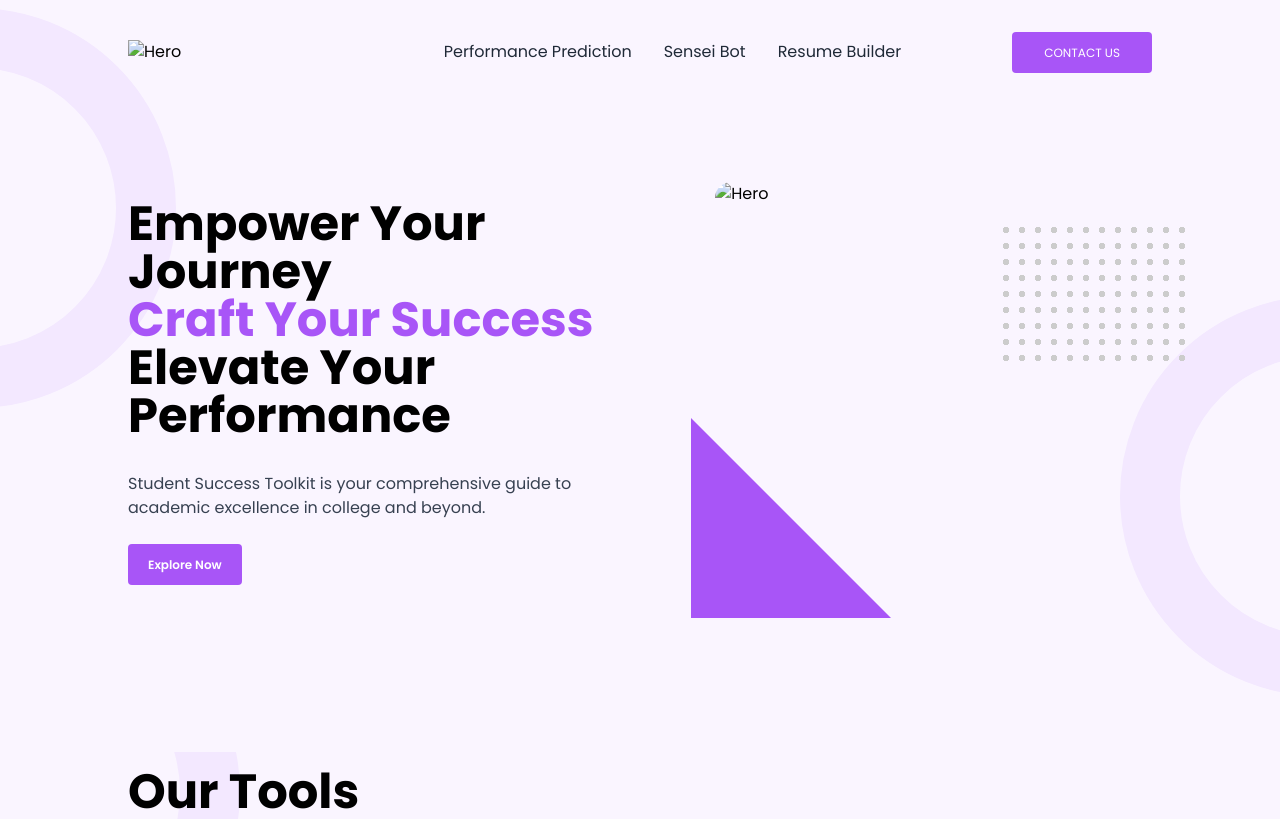
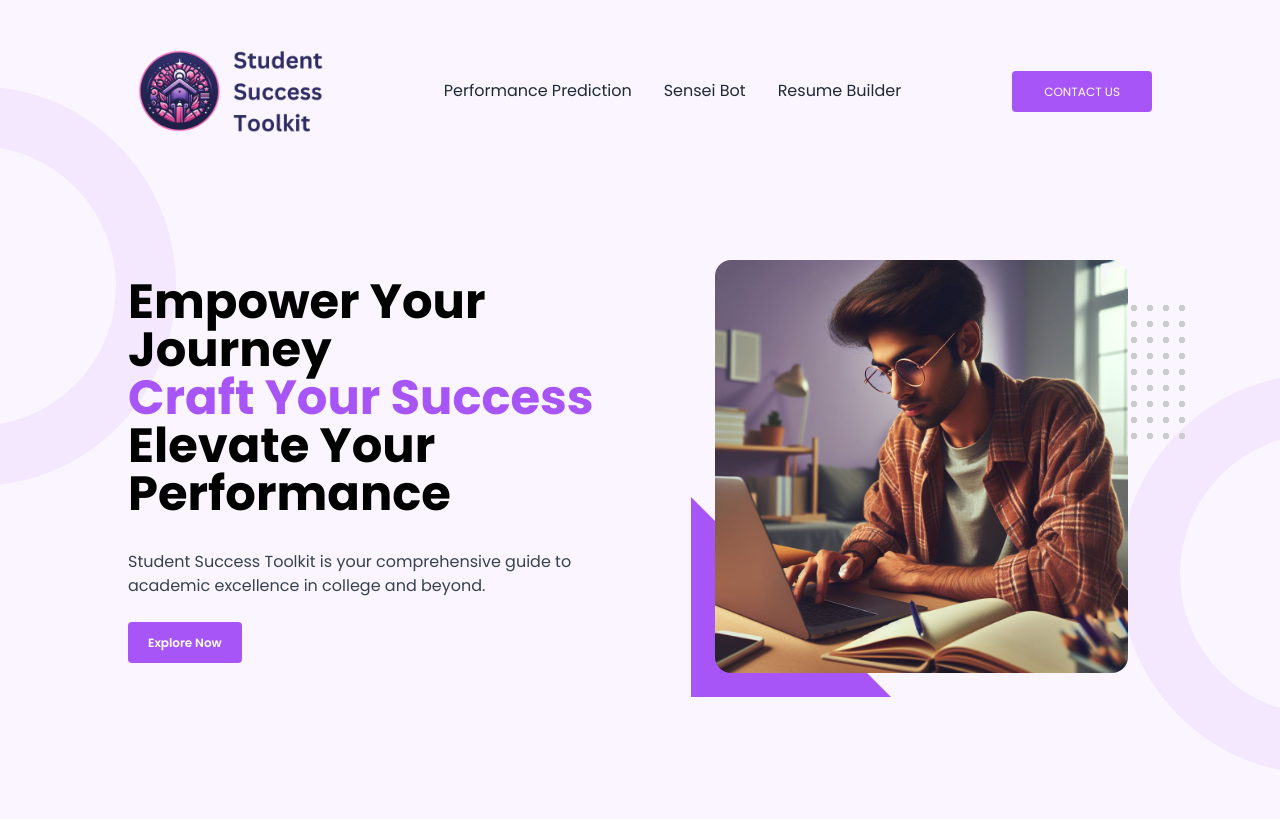
Before and after one commit to thepushkarB/Project_v0.1, a plain HTML site: page index.html in a window 1280 px wide. Shown: the top 819 px of the page. Drawn offline with Linux system fonts and the light colour scheme; the site is published under a folder, as on GitHub Pages, so addresses that start at the root find nothing.

Commit message:
Update index.html for images

```diff
--- a/index.html
+++ b/index.html
@@ -2,7 +2,7 @@
 <html lang="en">
     <head>
         <meta charset="utf-8">
-        <link rel="icon" href="/img/logo.jpeg">
+        <link rel="icon" href="img/logo.jpeg">
         <title>Student Success Toolkit</title>
         <link rel="preconnect" href="https://fonts.googleapis.com">
         <link rel="preconnect" href="https://fonts.gstatic.com" crossorigin>
@@ -17,7 +17,7 @@
             <nav class="container relative z-10 mx-auto px-4 py-10 sm:px-12 xl:px-32">
                 <div class="flex items-center justify-between">
                   <!--? logo with text -->
-                  <img src="/img/logo1.png" height="25%" width="20%" alt="Hero" href="#">
+                  <img src="img/logo1.png" height="25%" width="20%" alt="Hero" href="#">
 
                     <div id="nav-links" class="hidden items-center space-x-8 text-sm md:flex lg:text-base">
                         <a href="#portfolio toolkit_sec" class="text-gray-800">Performance Prediction</a>
@@ -74,7 +74,7 @@
                     <div class="relative mt-12 hidden w-full overflow-visible lg:block lg:w-[45%] lg:p-6">
                         <div class="primary-color-border absolute bottom-0 left-0 h-0 w-0 border-[100px] border-transparent border-b-purple-500 border-l-purple-500"></div>
                         <div class="absolute -right-9 top-16 h-[145px] w-[190px] bg-[radial-gradient(#cccccc_3px,transparent_3px)] [background-size:16px_16px]"></div>
-                        <img src="/img/empowring_sec_img2.jpeg" alt="Hero" class="seo-image relative mt-8 aspect-square w-full rounded-2xl object-cover lg:mt-0" data-media="{&quot;id&quot;:&quot;-ZFvSWK4L28&quot;,&quot;src&quot;:&quot;unsplash&quot;,&quot;type&quot;:&quot;image&quot;}" oncontextmenu="return false;">
+                        <img src="img/empowring_sec_img2.jpeg" alt="Hero" class="seo-image relative mt-8 aspect-square w-full rounded-2xl object-cover lg:mt-0" data-media="{&quot;id&quot;:&quot;-ZFvSWK4L28&quot;,&quot;src&quot;:&quot;unsplash&quot;,&quot;type&quot;:&quot;image&quot;}" oncontextmenu="return false;">
                     </div>
                 </div>
             </div>
@@ -185,7 +185,7 @@
                         <div class="primary-color-border absolute bottom-0 left-0 h-0 w-0 border-[100px] border-transparent border-b-purple-500 border-l-purple-500"></div>
                         <div class="absolute -right-9 top-16 h-[145px] w-[190px] bg-[radial-gradient(#cccccc_3px,transparent_3px)] [background-size:16px_16px]"></div>
                         <!--? img_big -->
-                        <img src="/img/about_sec_img_big.png" alt="Hero" class="relative mt-8 aspect-square w-full rounded-2xl object-cover lg:mt-0" data-media="{&quot;id&quot;:&quot;1K9T5YiZ2WU&quot;,&quot;src&quot;:&quot;unsplash&quot;,&quot;type&quot;:&quot;image&quot;}" oncontextmenu="return false;">
+                        <img src="img/about_sec_img_big.png" alt="Hero" class="relative mt-8 aspect-square w-full rounded-2xl object-cover lg:mt-0" data-media="{&quot;id&quot;:&quot;1K9T5YiZ2WU&quot;,&quot;src&quot;:&quot;unsplash&quot;,&quot;type&quot;:&quot;image&quot;}" oncontextmenu="return false;">
                         <div class="absolute bottom-0 right-0 z-10 aspect-square w-[45%] rounded-2xl bg-white p-6">
                             <!--? img_small -->
                             <img src="https://images.unsplash.com/photo-1503676382389-4809596d5290?crop=entropy&amp;cs=tinysrgb&amp;fit=max&amp;fm=jpg&amp;ixid=M3w0MzEzMzd8MHwxfHNlYXJjaHw4fHxTdHVkZW50JTIwU3VjY2VzcyUyMFRvb2xraXR8ZW58MHwwfHx8MTcwMDI0NzcwMXww&amp;ixlib=rb-4.0.3&amp;q=80&amp;w=1920" alt="Hero" class="relative mt-8 h-full object-cover lg:mt-0" data-media="{&quot;id&quot;:&quot;jCIMcOpFHig&quot;,&quot;src&quot;:&quot;unsplash&quot;,&quot;type&quot;:&quot;image&quot;}" oncontextmenu="return false;">
```
